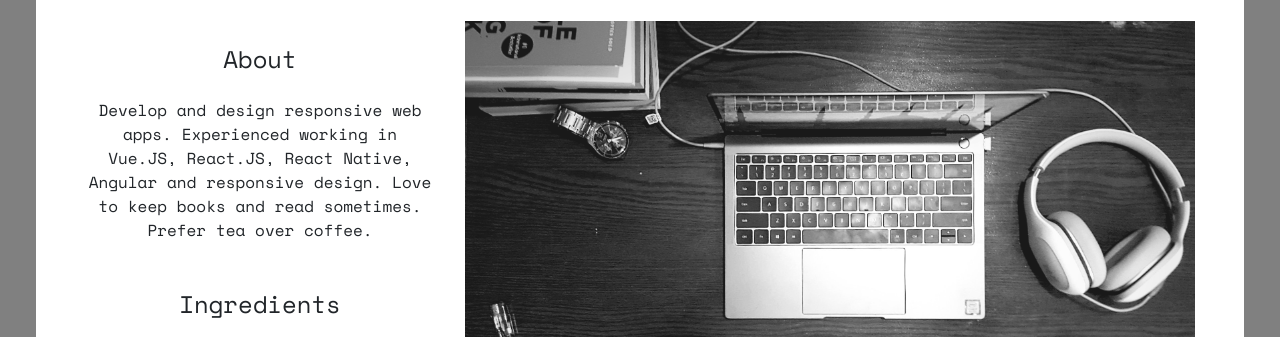
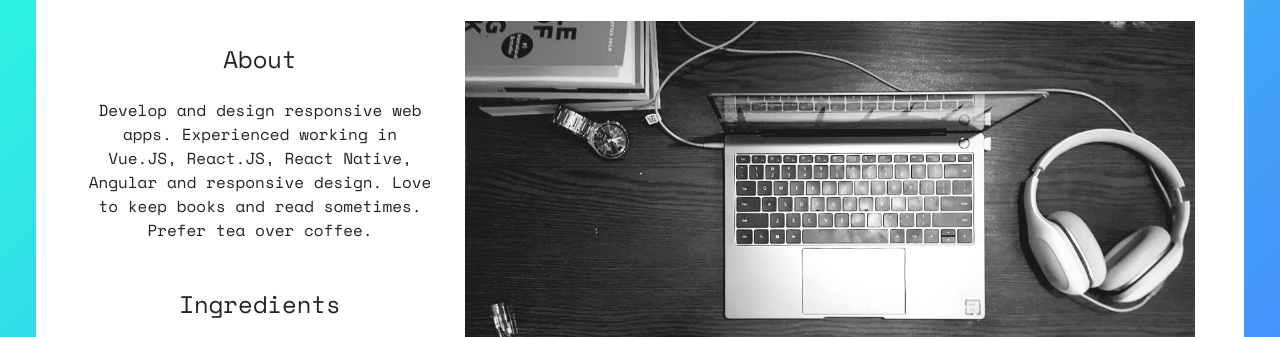
Before and after one commit to sheikhahsan/sheikhahsan.github.io, a plain HTML site: page index.html in a window 1280 px wide. Shown: the part 349-686 px from the top of the page. Drawn offline with nearby package versions, Linux system fonts and the light colour scheme.

Commit message:
add background color

```diff
--- a/index.html
+++ b/index.html
@@ -9,6 +9,8 @@
             }
             .page-container {
                 padding: 36px;
+                background-color: #2afadf;
+                background-image: linear-gradient(135deg,#2afadf 10%,#4c83ff 100%);
             }
             .content-container {
                 background-color: white;
```
